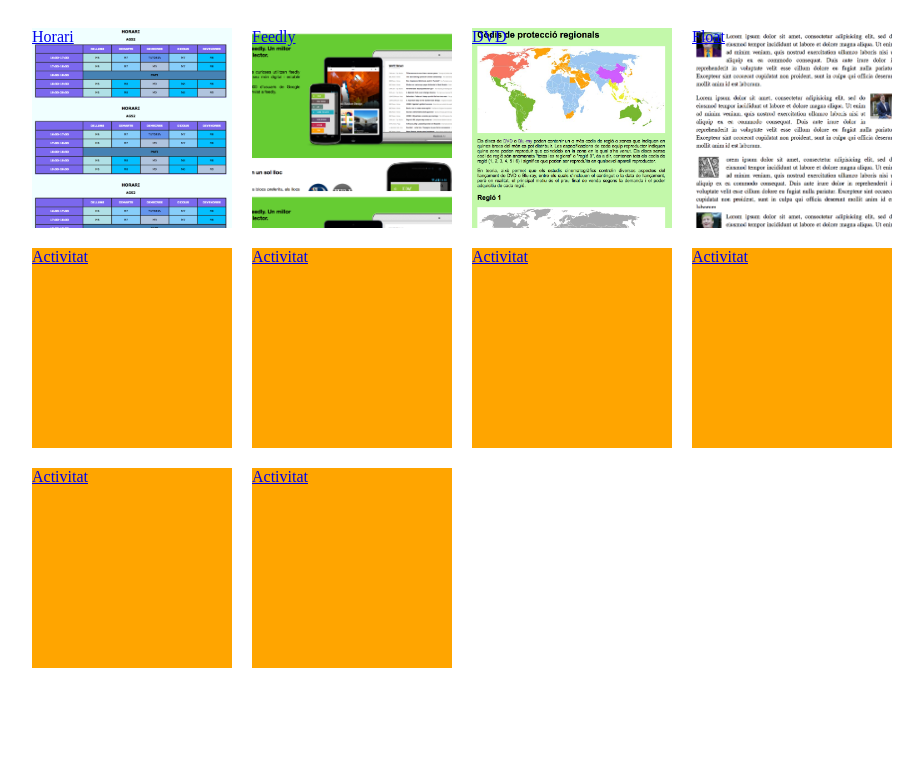
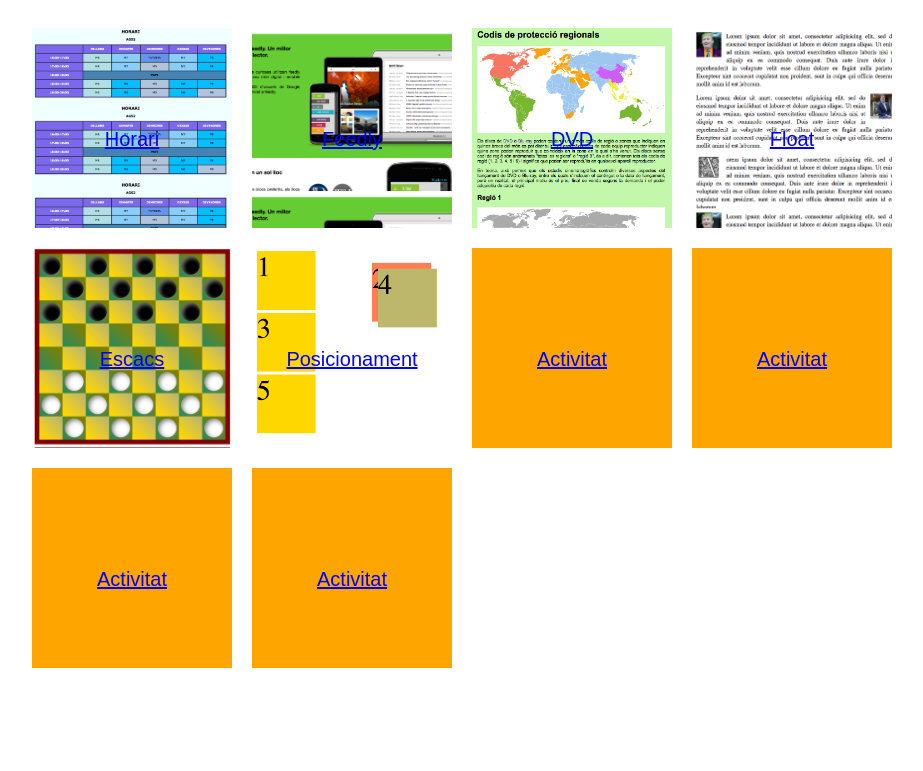
Before and after one commit to agarciau2019crn/AGS2, a plain HTML site: page index.html in a window 1280 px wide. Shown: the whole page, without its empty margins (178-1101 px from the left). Drawn offline with Linux system fonts and the light colour scheme.

Commit message:
Add files via upload

```diff
--- a/estils.css
+++ b/estils.css
@@ -12,6 +12,7 @@ li {
   width: 200px;
   height: 200px;
   float: left;
+  background-size: 100%;
 }
 
 /*.anulador {
@@ -21,24 +22,33 @@ li {
 a {
   height: 200px;
   display: block;
+  font-size: 20px;
+  font-family: sans-serif;
+  padding-top: 100px;
+  color: blue;
+  text-align: center;
 }
 
 #a01 {
   background-image: url(img/a01.png);
-  background-size: 100%;
 }
 
 #a02 {
   background-image: url(img/a02.png);
-  background-size: 100%;
 }
 
 #a03 {
   background-image: url(img/a03.png);
-  background-size: 100%;
 }
 
 #a04 {
   background-image: url(img/a04.png);
-  background-size: 100%;
 }
+
+#a05 {
+  background-image: url(img/a05.png);
+}
+
+#a06 {
+  background-image: url(img/a06.png);
+}
--- a/index.html
+++ b/index.html
@@ -12,8 +12,8 @@
       <li id="a02"><a href="s2m8uf101_Garcia/index.html">Feedly</a></li>
       <li id="a03"><a href="s2m8uf102_Garcia/index.html">DVD</a></li>
       <li id="a04" class="anulador"><a href="s2m8uf103_Garcia/index.html">Float</a></li>
-      <li><a href="#">Activitat</a></li>
-      <li><a href="#">Activitat</a></li>
+      <li id="a05"><a href="s2m8uf105_Garcia/index.html">Escacs</a></li>
+      <li id="a06"><a href="s2m8uf106_Garcia/index.html">Posicionament</a></li>
       <li><a href="#">Activitat</a></li>
       <li><a href="#">Activitat</a></li>
       <li><a href="#">Activitat</a></li>
```
Also changed, not shown: img/a05.png (added), img/a06.png (added).
